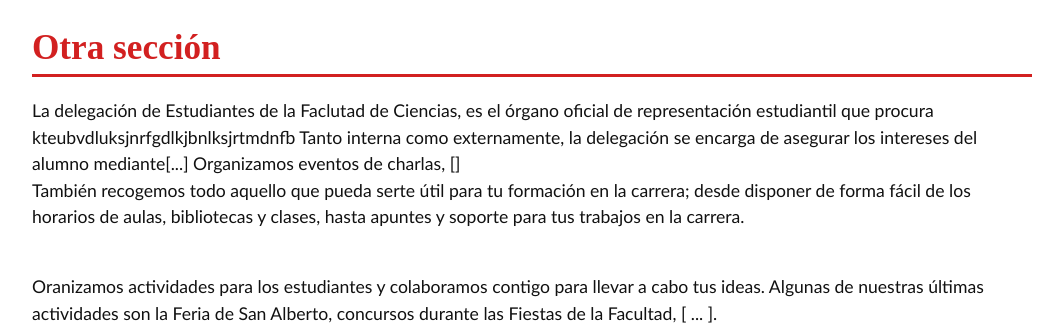
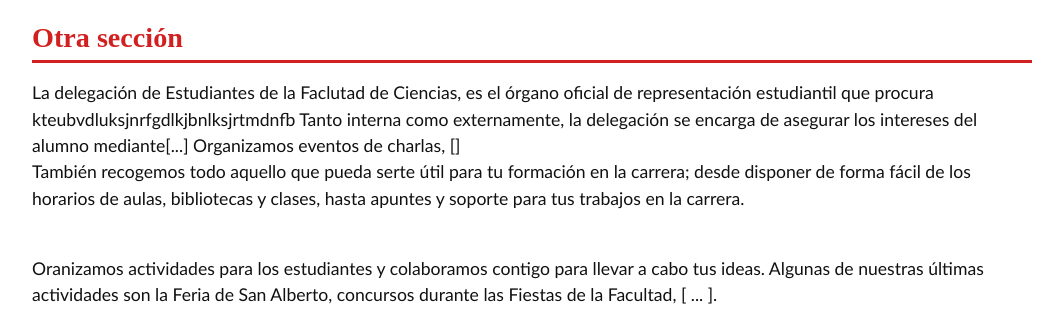
Before and after one commit to DelegacionCienciasUSAL/delcien.usal.es, a Django app: page / in a window 1280 px wide. Shown: the part 2795-3118 px from the top of the page, without its empty margins (108-1171 px from the left). Run offline with Django 3.2, Linux system fonts and the light colour scheme; data that the repository does not hold is empty; some web fonts are replaced.

Commit message:
Reduce headings size.

```diff
--- a/src/delcien/static/delcien/css/base.css
+++ b/src/delcien/static/delcien/css/base.css
@@ -183,6 +183,7 @@ section.section-container .section-title{
   padding-bottom: 0;
   padding-left: .6em;
   margin-bottom: .6em;
+  font-size: 1.6em;
 }
 
 /*  Dispositivo : Móvil vertical  ***************************************//*
```
